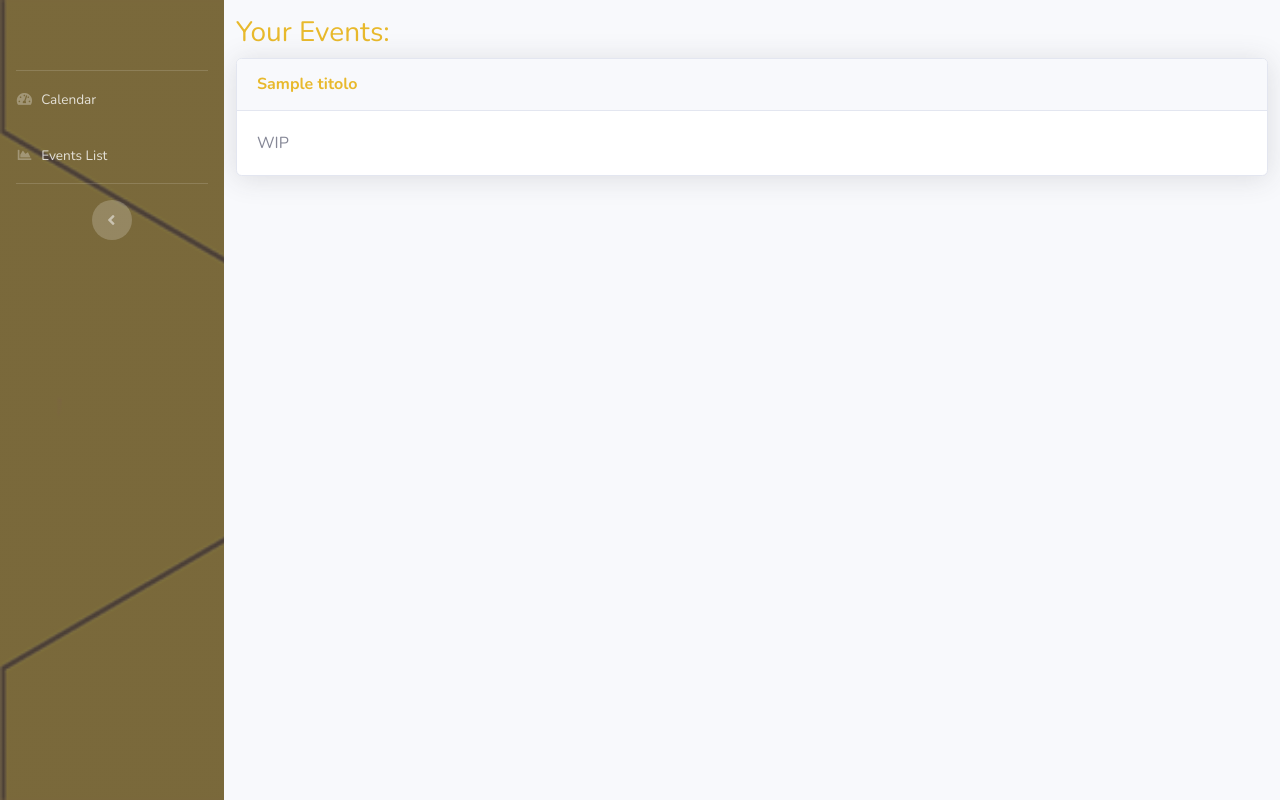
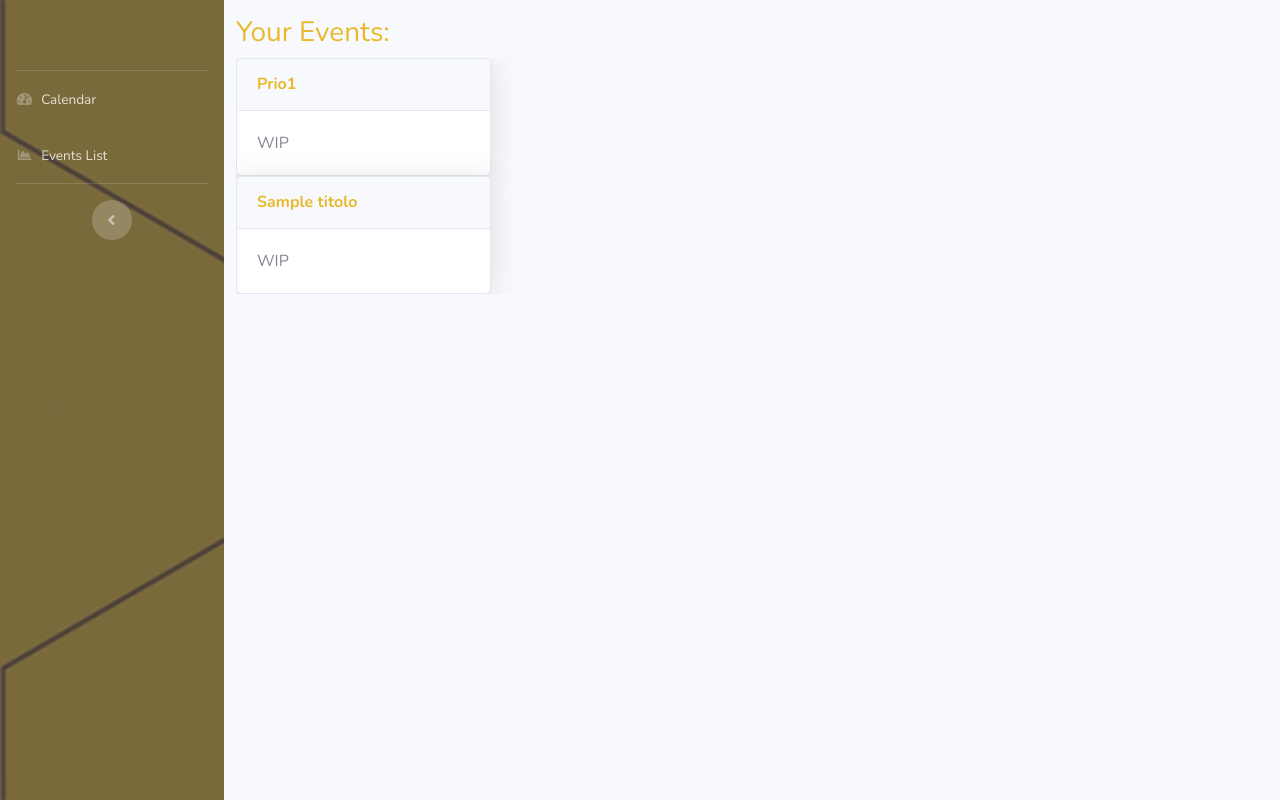
Before and after one commit to KoolKevin/BeeProductive, a Symfony app: template templates/eventList.html.twig in a window 1280 px wide. Run offline with Twig, Linux system fonts and the light colour scheme; the template is opened without the code that fills it: most values are stand-ins (such as "Sample title", 1, 10 or a date in 2020); some libraries are stand-ins or nearby versions.

Commit message:
forza naples

```diff
--- a/templates/eventList.html.twig
+++ b/templates/eventList.html.twig
@@ -3,7 +3,28 @@
 {% block stylesheets %}
 
   <style>
+    .mad{
+      position: relative;
+      flex-shrink: 0;
+      display: flex;
+      flex-direction: column;
+      width: 270px;
+      padding: 0 15px 0 0;
+    }
 
+    .cssbad{
+      flex-grow: 1;
+      display:flex;
+      transition: linear .3s;
+      display: flex;
+      flex-wrap: nowrap;
+      align-content: flex-start;
+      justify-content: flex-start;
+      overflow-x: auto;
+      overflow-y: hidden;
+    }
+
+    /*assolutamente NON copiato da clickup*/
   </style>
 
 {% endblock %}
@@ -26,20 +47,44 @@
                 <div class="container-fluid ">
                     <div class="row">
                         <!-- Area Calendario -->
-                        <div class="col-xl-12 col-lg-12 p-0 pt-2">
+                        <div class="col-12 p-0 pt-2">
                           <h3 class="mt-2 bees" >Your Events:</h3>
-                          {% for evento in eventi %}
-                          <div class="card shadow mb-4">
-                            <div class="card-header py-3">
-                              <h6 class="m-0 font-weight-bold bees">{{ evento.titolo }}</h6>
+                          <div class="cssbad">
+                          {% set trentaeuro = 1 %}
+                          {% for priorita in eventi %}
+
+
+
+                          <div class="mad">
+                            <div class="card shadow">
+                              <div class="card-header py-3">
+                                <h6 class="m-0 font-weight-bold bees">Prio{{ trentaeuro }}</h6>
+                              </div>
+                              <div class="card-body">
+                                WIP
+                              </div>
                             </div>
-                            <div class="card-body">
-                              WIP
-                            </div>
+
+
+                            {% for evento in priorita %}
+                              <div class="card shadow">
+                                <div class="card-header py-3">
+                                  <h6 class="m-0 font-weight-bold bees">{{ evento.titolo }}</h6>
+                                </div>
+                                <div class="card-body">
+                                  WIP
+                                </div>
+                              </div>
+                            {% endfor %}
                           </div>
+
+                          {% set trentaeuro = trentaeuro + 1 %}
+
                           {% else %}
                           <p>Fun fact: bees are NOT lazy, they always have something to do. What about you?</p>
                           {% endfor %}
+
+                          </div>
                         </div>
                     </div>
 
```
Also changed, not shown: src/Controller/mainController.php (+32 -4 lines), src/Repository/UserRepository.php (+31 -0 lines).
